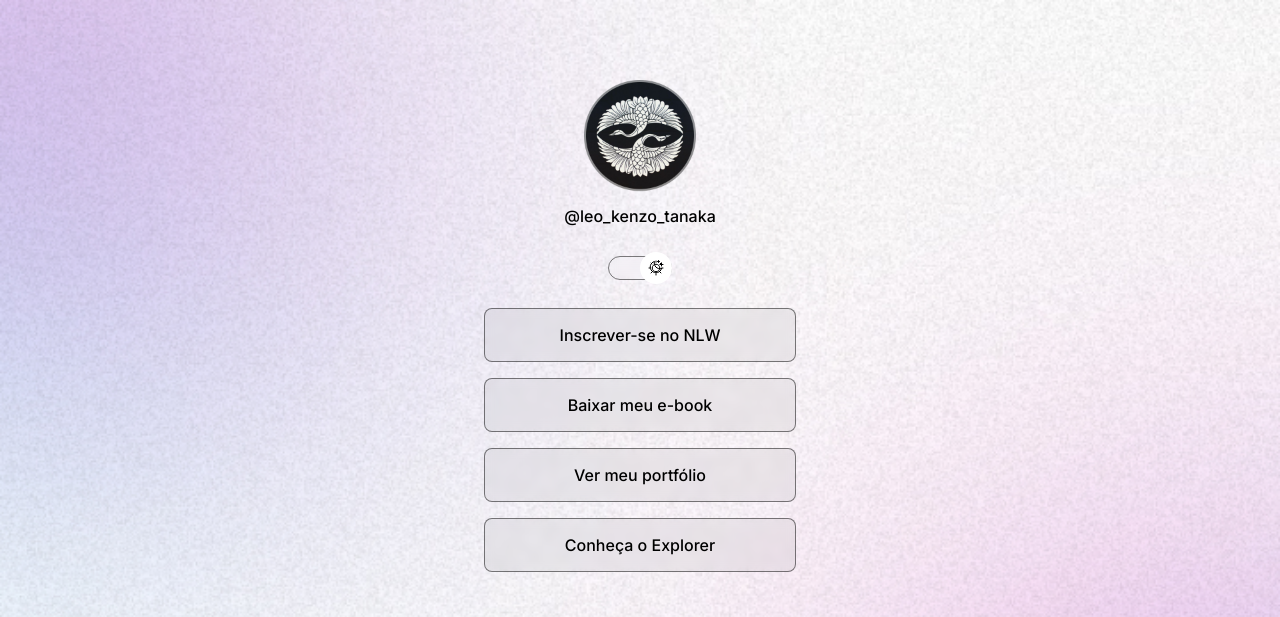
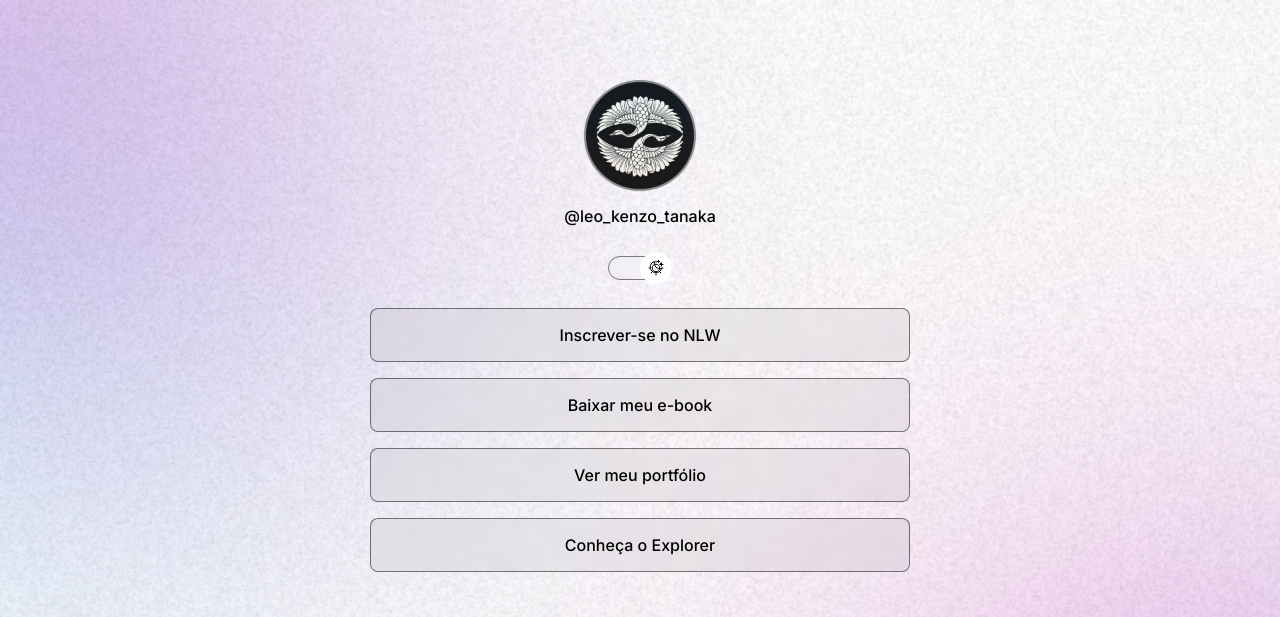
Before and after one commit to LeonardoKenzo/Pagina-de-Links-Rocketseat-, a plain HTML site: page index.html in a window 1280 px wide. Shown: the top 617 px of the page. Drawn offline with nearby package versions, Linux system fonts and the light colour scheme.

Commit message:
adjust container width

```diff
--- a/style.css
+++ b/style.css
@@ -37,14 +37,9 @@ body * {
 }
 
 #container {
-  width: 360px;
-
-  /*margin-top: 56px;
-  margin-right: auto;
-  margin-bottom: auto;
-  margin-left: auto;*/
+  width: 100%;
+  max-width: 588px;
   margin: 56px auto 0px;
-
   padding: 0 24px;
 }
 
```
